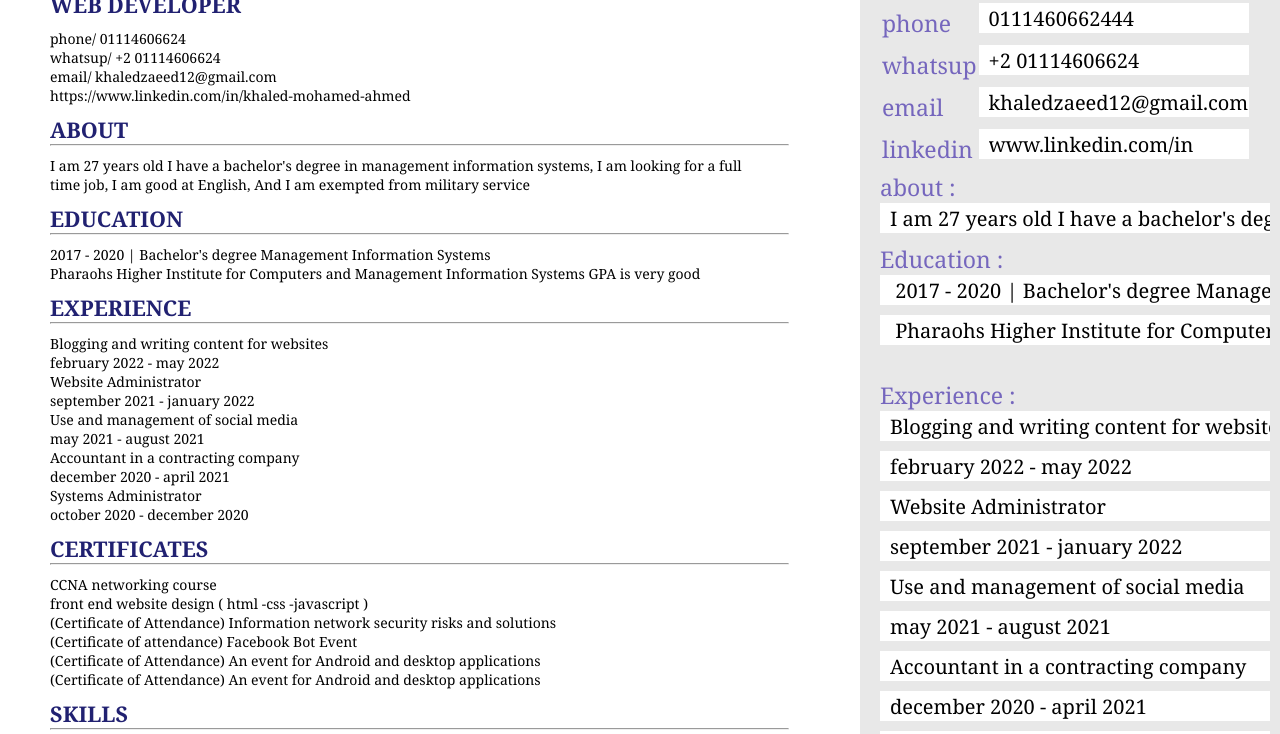
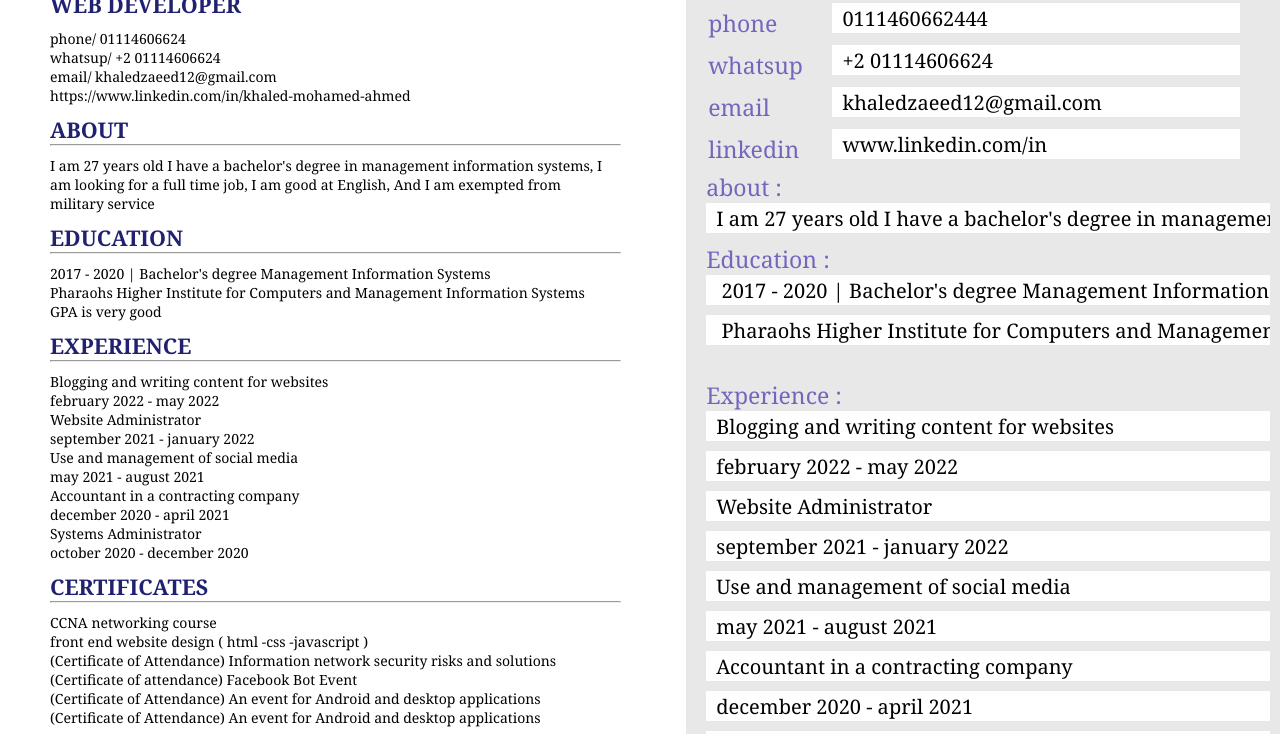
Before and after one commit to pashmoparmig/cv_maker, a plain HTML site: page index.html in a window 1280 px wide. Shown: the part 156-890 px from the top of the page. Drawn offline with Linux system fonts and the light colour scheme.

Commit message:
Update style.css

```diff
--- a/style.css
+++ b/style.css
@@ -53,7 +53,7 @@ hr{
 
 .sittings{
     /* background-color: cornflowerblue; */
-    width: 45%;
+    width: 85%;
     height: auto;
     /* height: 100vh; */
     padding: 20px 20px;
```
